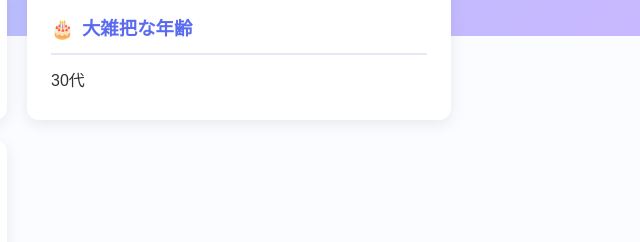
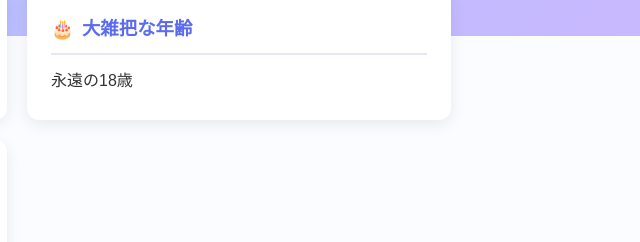
Before and after one commit to kuniyoshi-w/claude-practice, a plain HTML site: page index.html in a window 1280 px wide. Shown: the part 334-576 px from the top of the page, 623-1263 px from the left. Drawn offline with Linux system fonts and the light colour scheme.

Commit message:
30代から永遠の18歳に変更

```diff
--- a/index.html
+++ b/index.html
@@ -24,7 +24,7 @@
     <section class="card">
       <h2><span class="icon">🎂</span>大雑把な年齢</h2>
       <!-- ▼ 年齢を書き換えてください -->
-      <p>30代</p>
+      <p>永遠の18歳</p>
     </section>
 
     <section class="card">
```
